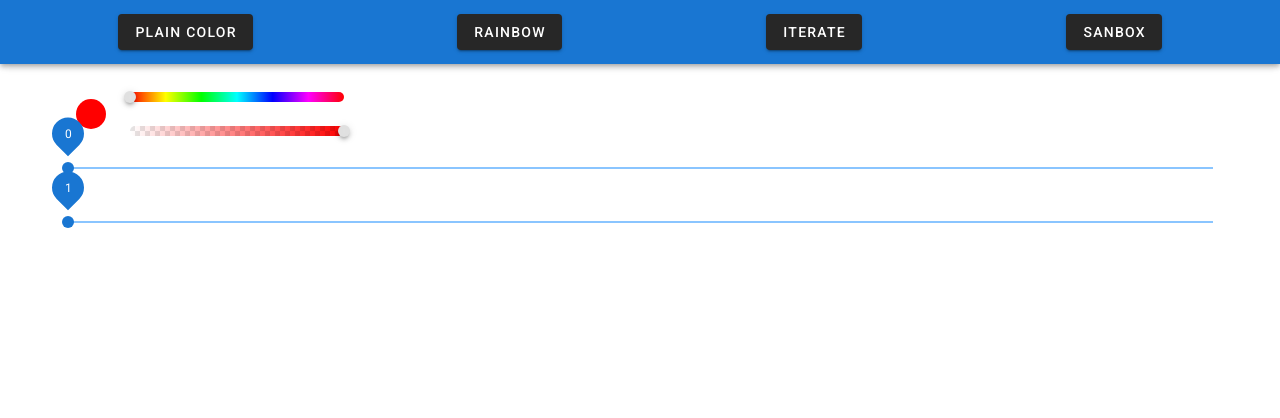
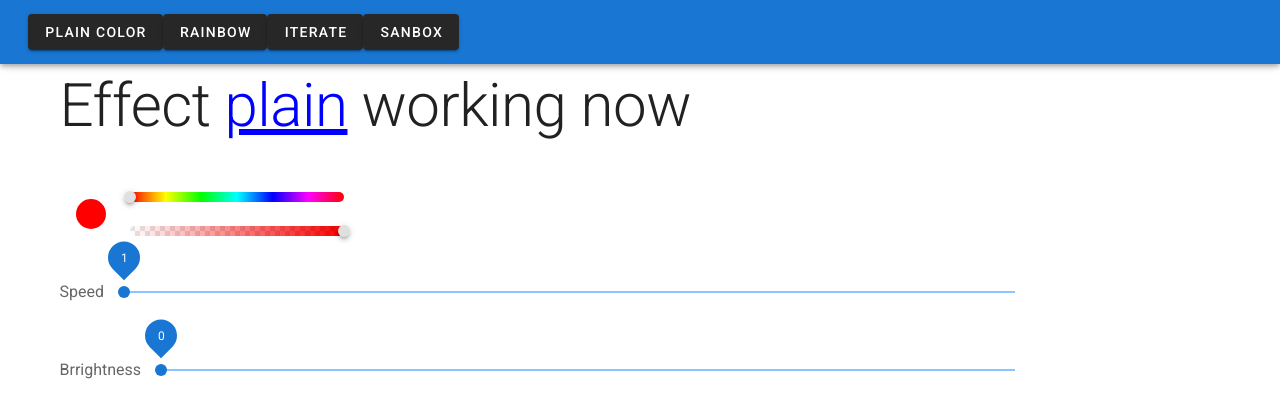
Before and after one commit to sarmatdev/rpi-ws2812_web-controll, a Vue app in the folder client/: page / in a window 1280 px wide. Both pictures are taken after a click on the button "PLAIN COLOR". Shown: the top 418 px of the page. Built offline with nearby package versions, Linux system fonts and the light colour scheme; no server answers.

Commit message:
Miron fixes

```diff
--- a/client/src/App.vue
+++ b/client/src/App.vue
@@ -6,24 +6,47 @@
 
     <v-content>
       <v-container>
-        <!-- <Picker @color="setColor($event)" /> -->
+        <v-row>
+          <v-col cols="12">
+            <p v-if="effect.type" class="display-3">
+              Effect <span class="effect">{{ effect.type }}</span> working now
+            </p>
+            <p v-else class="display-3">You don't choose any effect!</p>
+          </v-col>
+        </v-row>
+        <v-row justify="space-around" aligin="center">
+          <v-col cols="12">
             <v-color-picker
               hide-inputs
               hide-canvas
               v-model="effect.color"
             ></v-color-picker>
+          </v-col>
+        </v-row>
+        <v-row>
+          <v-col cols="10">
+            <v-slider
+              v-model="effect.speed"
+              label="Speed"
+              thumb-label="always"
+              min="1"
+              max="100"
+            ></v-slider>
+          </v-col>
+        </v-row>
+        <v-row>
+          <v-col cols="10">
             <v-slider
               v-model="effect.brightness"
               thumb-label="always"
+              label="Brrightness"
               min="0"
               max="255"
             ></v-slider>
-        <v-slider
-          v-model="effect.speed"
-          thumb-label="always"
-          min="1"
-          max="1000"
-        ></v-slider>
+          </v-col>
+        </v-row>
+        <!-- <v-btn dark @click="effect.on = !effect.on">On/Off</v-btn>
+        {{ effect.on }} -->
       </v-container>
     </v-content>
   </v-app>
@@ -33,12 +56,10 @@
 import io from 'socket.io-client';
 
 import Controller from './components/Controller';
-// import Picker from './components/Picker';
 
 export default {
   components: {
     Controller
-    // Picker
   },
 
   data() {
@@ -49,7 +70,9 @@ export default {
         color: {},
         brightness: null,
         speed: ''
-      }
+        // on: false
+      },
+      isOn: null
     };
   },
   created() {
@@ -68,3 +91,10 @@ export default {
   }
 };
 </script>
+
+<style>
+.effect {
+  text-decoration: underline;
+  color: blue;
+}
+</style>
--- a/client/src/components/Controller.vue
+++ b/client/src/components/Controller.vue
@@ -1,13 +1,11 @@
 <template>
   <v-container fluid>
-    <v-row>
+    <v-row justify="space-around" aligin="center">
       <v-col cols="12">
-        <v-row justify="space-around" aligin="center">
-          <v-btn dark @click="effect('plain')">Plain Color</v-btn>
-          <v-btn dark @click="effect('rainbow')">Rainbow</v-btn>
-          <v-btn dark @click="effect('iterate')">Iterate</v-btn>
-          <v-btn dark @click="effect('sandbox')">Sanbox</v-btn>
-        </v-row>
+        <v-btn dark @click="effect('plain')">Plain Color</v-btn>
+        <v-btn dark @click="effect('rainbow')">Rainbow</v-btn>
+        <v-btn dark @click="effect('iterate')">Iterate</v-btn>
+        <v-btn dark @click="effect('sandbox')">Sanbox</v-btn>
       </v-col>
     </v-row>
   </v-container>
```
Lines whose indentation alone changed are shown as unchanged.
